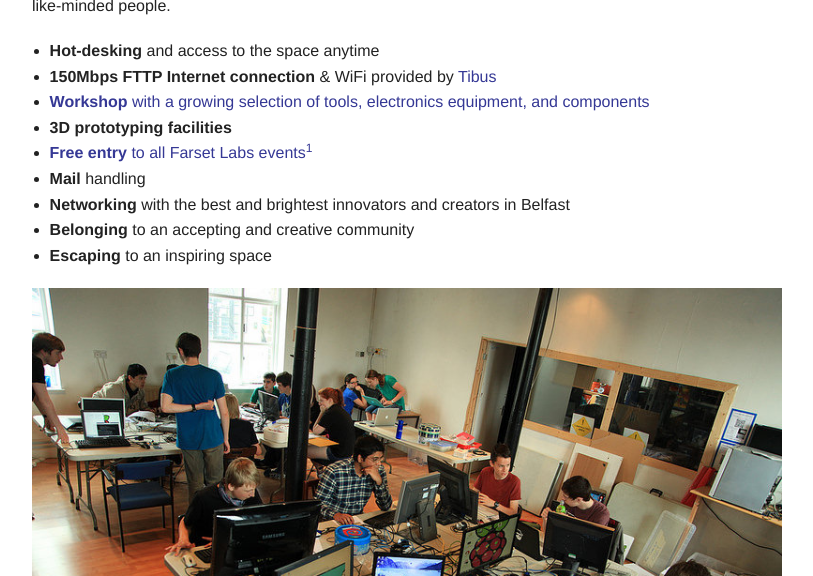
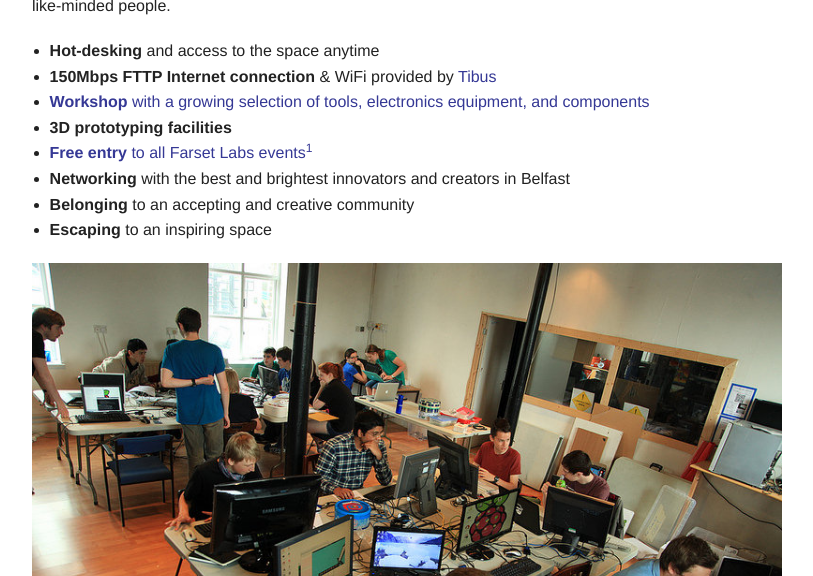
Before and after one commit to FarsetLabs/farsetlabs.github.io, a Jekyll site: the page built from membership/index.md, in a window 1280 px wide and 900 px high, cut to the strip 324-900 px from the top of the window. Shown: the whole strip, without its empty margins (233-1046 px from the left). Built offline with Jekyll 4.4.1, drawn with Linux system fonts in a browser that asks for light colours.

Commit message:
Removed "Mail handling" form membership benefits.

```diff
--- a/membership/index.md
+++ b/membership/index.md
@@ -19,7 +19,6 @@ They also get access to all of our equipment and events, as well as the affiliat
 -   [**Workshop** with a growing selection of tools, electronics equipment, and components](/about/facility.html)
 -   **3D prototyping facilities**
 -   [**Free entry** to all Farset Labs events](/events/)[^1]
--   **Mail** handling
 -   **Networking** with the best and brightest innovators and creators in Belfast
 -   **Belonging** to an accepting and creative community
 -   **Escaping** to an inspiring space
```
